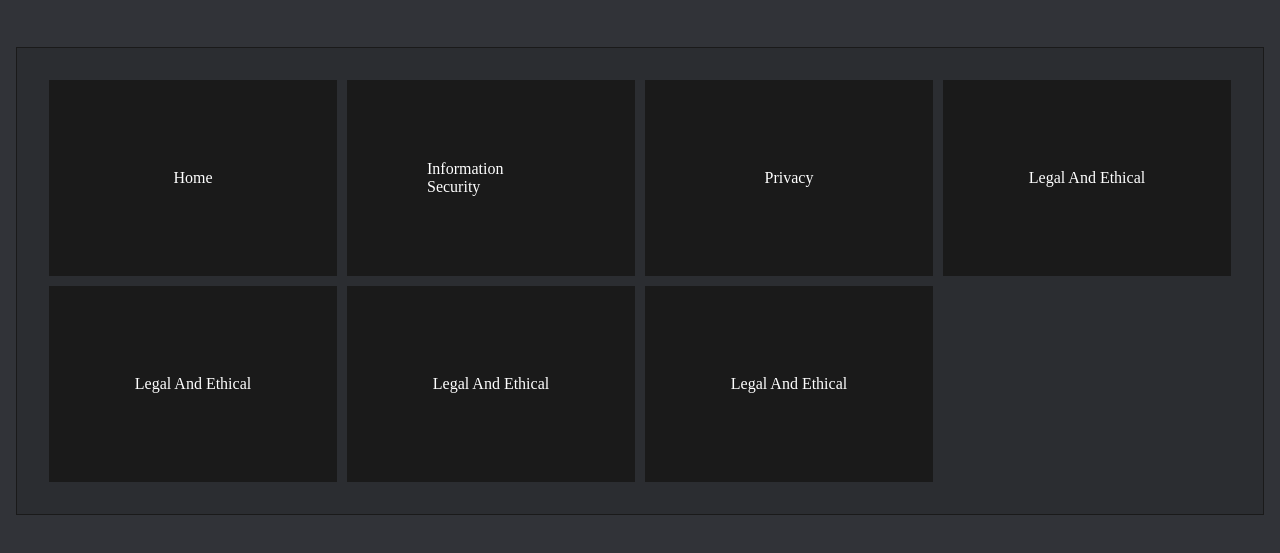
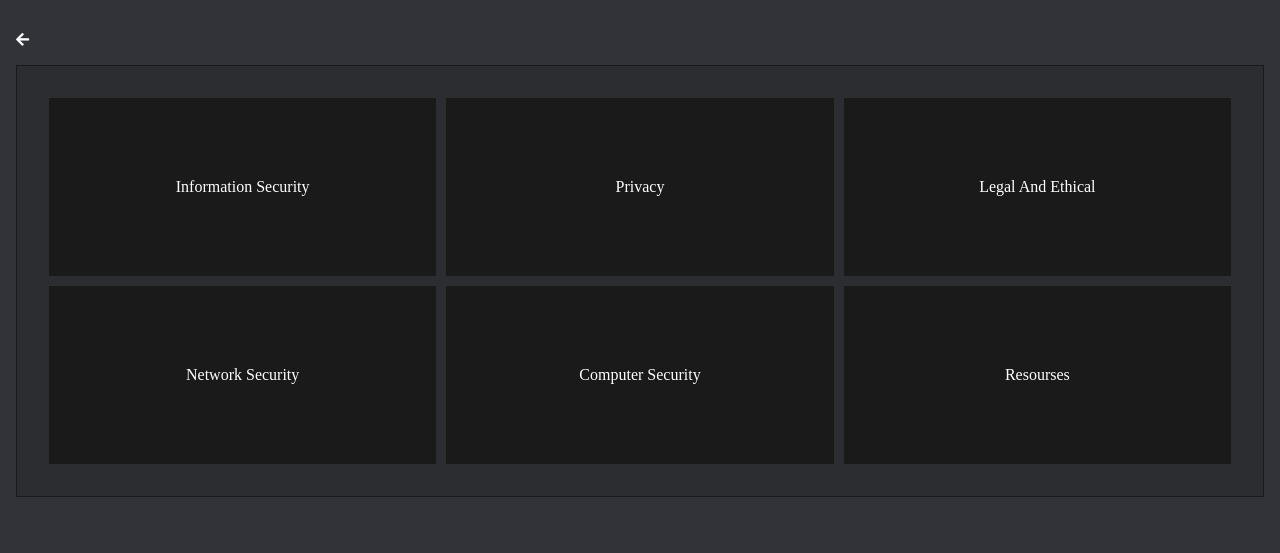
Before and after one commit to Nessrine88/CYBERSECURITY, a plain HTML site: page courses/index.html in a window 1280 px wide. Shown: the part 97-650 px from the top of the page. Drawn offline with Linux system fonts and the light colour scheme.

Commit message:
add courses file

```diff
--- a/courses/index.html
+++ b/courses/index.html
@@ -8,14 +8,15 @@
 </head>
 <body>
     <h1>Courses</h1>
+<a href="/index.html" class="back"><i class="fas fa-arrow-left"></i></a>
+
     <div class="courses">
-        <div class="course"><a href="/index.html">Home</a></div>
         <div class="course"><a href="/informationSecurity/index.html">Information Security</a></div>
         <div class="course"><a href="/privacy/index.html">Privacy</a></div>
         <div class="course"><a href="/legalAndEthical/index.html">Legal And Ethical</a></div>
-        <div class="course"><a href="/legalAndEthical/index.html">Legal And Ethical</a></div>
-        <div class="course"><a href="/legalAndEthical/index.html">Legal And Ethical</a></div>
-        <div class="course"><a href="/legalAndEthical/index.html">Legal And Ethical</a></div>
+        <div class="course"><a href="/networkSecurity/">Network Security</a></div>
+        <div class="course"><a href="/computerSecurity/index.html">Computer Security</a></div>
+        <div class="course"><a href="/resourses/index.html">Resourses</a></div>
 
 
     </div>
--- a/courses/style.css
+++ b/courses/style.css
@@ -1,3 +1,5 @@
+@import url('https://cdnjs.cloudflare.com/ajax/libs/font-awesome/5.15.4/css/all.min.css');
+
 * {
     margin: 0;
     padding: 0;
@@ -8,9 +10,14 @@
 body {
     background-color: #313338;
 }
+.back {
+    color: #fff;
+    font-size: 15px;
+    padding: 1rem;
+}
 .courses {
     display: grid;
-    grid-template-columns: 1fr  1fr 1fr 1fr;
+    grid-template-columns: 1fr  1fr 1fr;
     grid-template-rows: 1fr 1fr;
     gap: 10px;
     place-content: center;
```
Also changed, not shown: script.js (+11 -6 lines), 1 other file.
